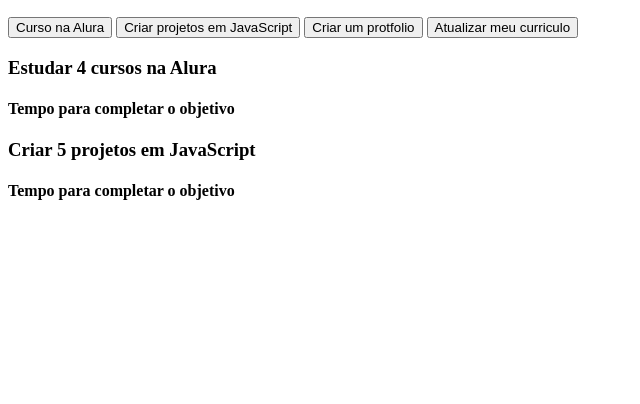
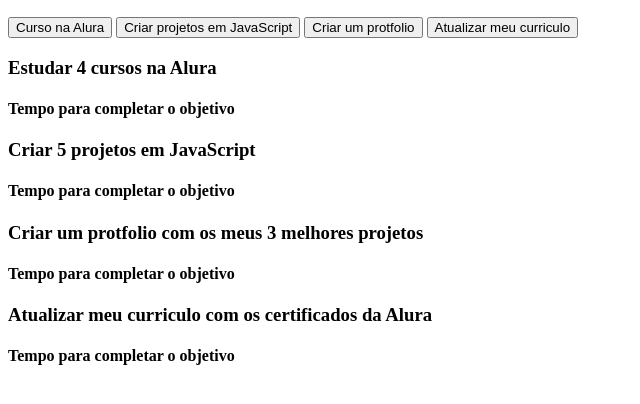
Before and after one commit to larissadiaschejowich/larissa2024, a plain HTML site: page larissa2024-main/index.html in a window 1280 px wide. Shown: the part 50-454 px from the top of the page, without its empty margins (0-640 px from the left). Drawn offline with Linux system fonts and the light colour scheme.

Commit message:
Add files via upload

```diff
--- a/larissa2024-main/index.html
+++ b/larissa2024-main/index.html
@@ -10,6 +10,7 @@ scale=1.0">
     <body>
         <section class="conteudo-principal"></section>
         <h2 class="titulo-principal">Meus objetivos do ano<span></span></h2>
+       <div class="conteudo">
         <div class="botao">
             <button class="botao ativo">Curso na Alura</button>
             <button class="botao">Criar projetos em JavaScript</button>
@@ -21,11 +22,20 @@ scale=1.0">
                 <h3 class="aba-conteudo-titulo-principal">Estudar 4 cursos na Alura</h3>
                 <h4 class="aba-conteudo-titulo-secundario">Tempo para completar o objetivo</h4>
             </div>
+        </div>
           <div class="aba-conteudo">
+
             <h3 class="aba-conteudo-principal">Criar 5 projetos em JavaScript</h3>
             <h4 class="aba-conteudo-titulo-secundario">Tempo para completar o objetivo</h4>
           </div>
-
+           <div class="aba-conteudo">
+            <h3 class="aba-conteudo-principal">Criar um protfolio com os meus 3 melhores projetos</h3>
+            <h4 class="aba-conteudo-principal-secundario">Tempo para completar o objetivo</h4>
+           </div>
+           <div class="aba-conteudo">
+            <h3 class="aba-conteudo-titulo-principal">Atualizar meu curriculo com os certificados da Alura</h3>
+            <h4 class="aba-conteudo-titulo-secundario">Tempo para completar o objetivo</h4>
+           </div>
          </div>
         <script ssrc="main.js"></script>
     </body>
--- a/larissa2024-main/styles.css
+++ b/larissa2024-main/styles.css
@@ -61,3 +61,8 @@ body{
     background-color: var(--botao-ativo);
     border-bottom: 4px solid var(--verde);
 }
+.abas-textos{
+    background-color: var(--texto-fundo);
+    padding: 40px;
+    border-radius: 0 0 40px 40px;
+}
```
